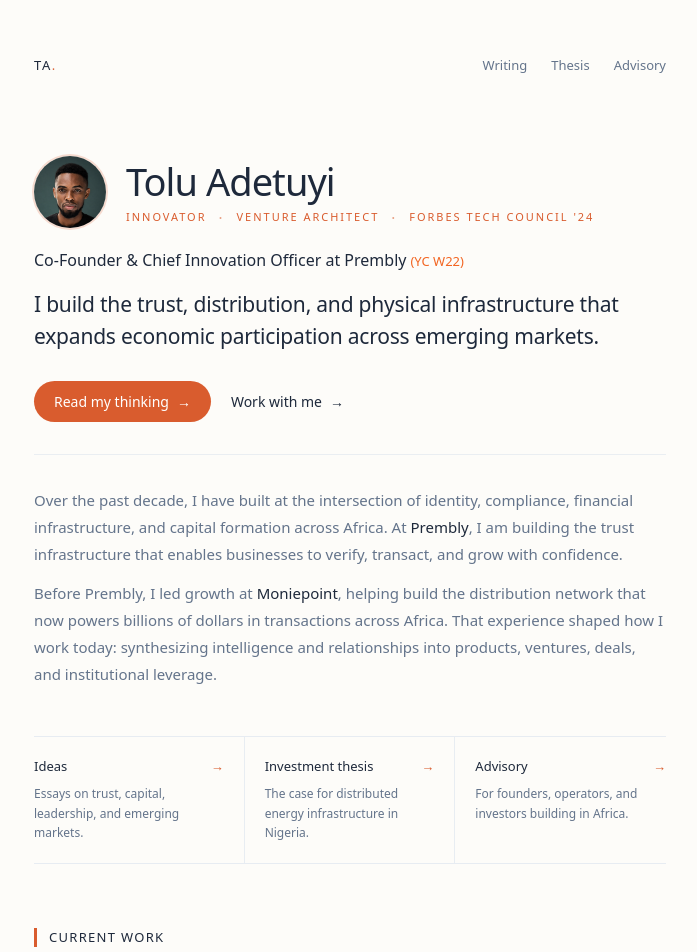
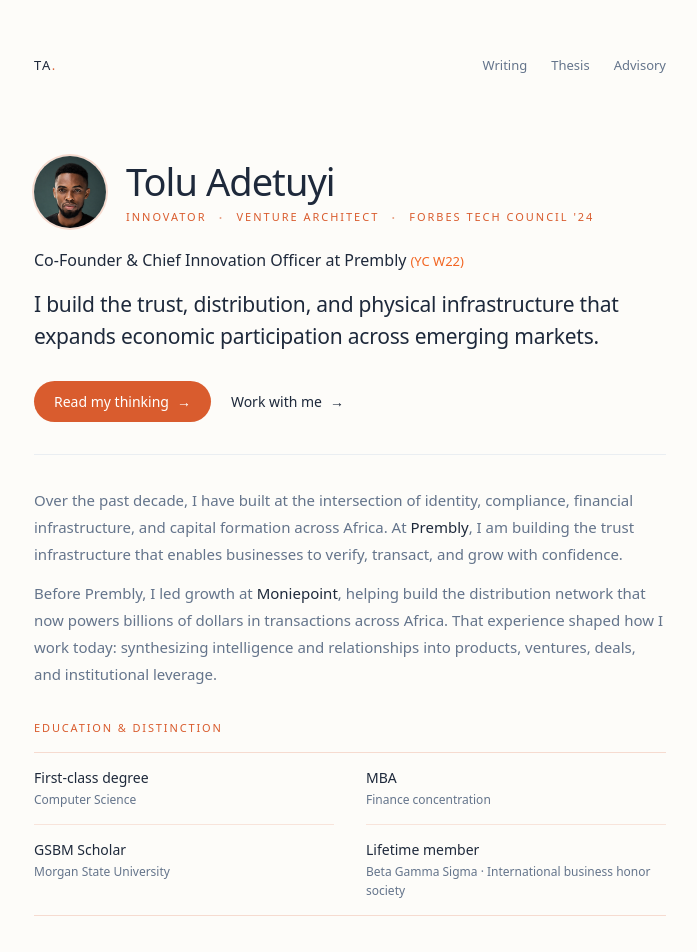
Before and after one commit to Threadigit/adetuyi.com, a Next.js app: page / in a window 1280 px wide. Shown: the top 952 px of the page, without its empty margins (290-987 px from the left). Built offline with nearby package versions, Linux system fonts and the light colour scheme.

Commit message:
Restore education credentials to homepage

```diff
--- a/src/app/page.tsx
+++ b/src/app/page.tsx
@@ -87,7 +87,7 @@ export default function Home() {
       </header>
 
       {/* ── About ── */}
-      <section className="mb-12 pt-8 border-t border-border/70 animate-fade-up delay-200">
+      <section className="mb-8 pt-8 border-t border-border/70 animate-fade-up delay-200">
         <p className="text-[15px] leading-[1.8] text-muted">
           Over the past decade, I have built at the intersection of identity,
           compliance, financial infrastructure, and capital formation across
@@ -108,6 +108,50 @@ export default function Home() {
           work today: synthesizing intelligence and relationships into products,
           ventures, deals, and institutional leverage.
         </p>
+      </section>
+
+      <section
+        aria-labelledby="credentials-heading"
+        className="mb-12 animate-fade-up delay-300"
+      >
+        <h2
+          id="credentials-heading"
+          className="text-[11px] font-medium uppercase tracking-[0.17em] text-accent mb-4"
+        >
+          Education &amp; Distinction
+        </h2>
+        <div className="grid grid-cols-1 sm:grid-cols-2 gap-x-8 border-y border-accent/20">
+          {[
+            {
+              credential: "First-class degree",
+              detail: "Computer Science",
+            },
+            {
+              credential: "MBA",
+              detail: "Finance concentration",
+            },
+            {
+              credential: "GSBM Scholar",
+              detail: "Morgan State University",
+            },
+            {
+              credential: "Lifetime member",
+              detail: "Beta Gamma Sigma · International business honor society",
+            },
+          ].map((item) => (
+            <div
+              key={item.credential}
+              className="py-3.5 border-b border-accent/15 last:border-b-0 sm:[&:nth-last-child(-n+2)]:border-b-0"
+            >
+              <p className="text-[14px] font-medium text-foreground">
+                {item.credential}
+              </p>
+              <p className="text-[12px] leading-relaxed text-muted mt-0.5">
+                {item.detail}
+              </p>
+            </div>
+          ))}
+        </div>
       </section>
 
       <section aria-labelledby="explore-heading" className="mb-16 animate-fade-up delay-300">
```
